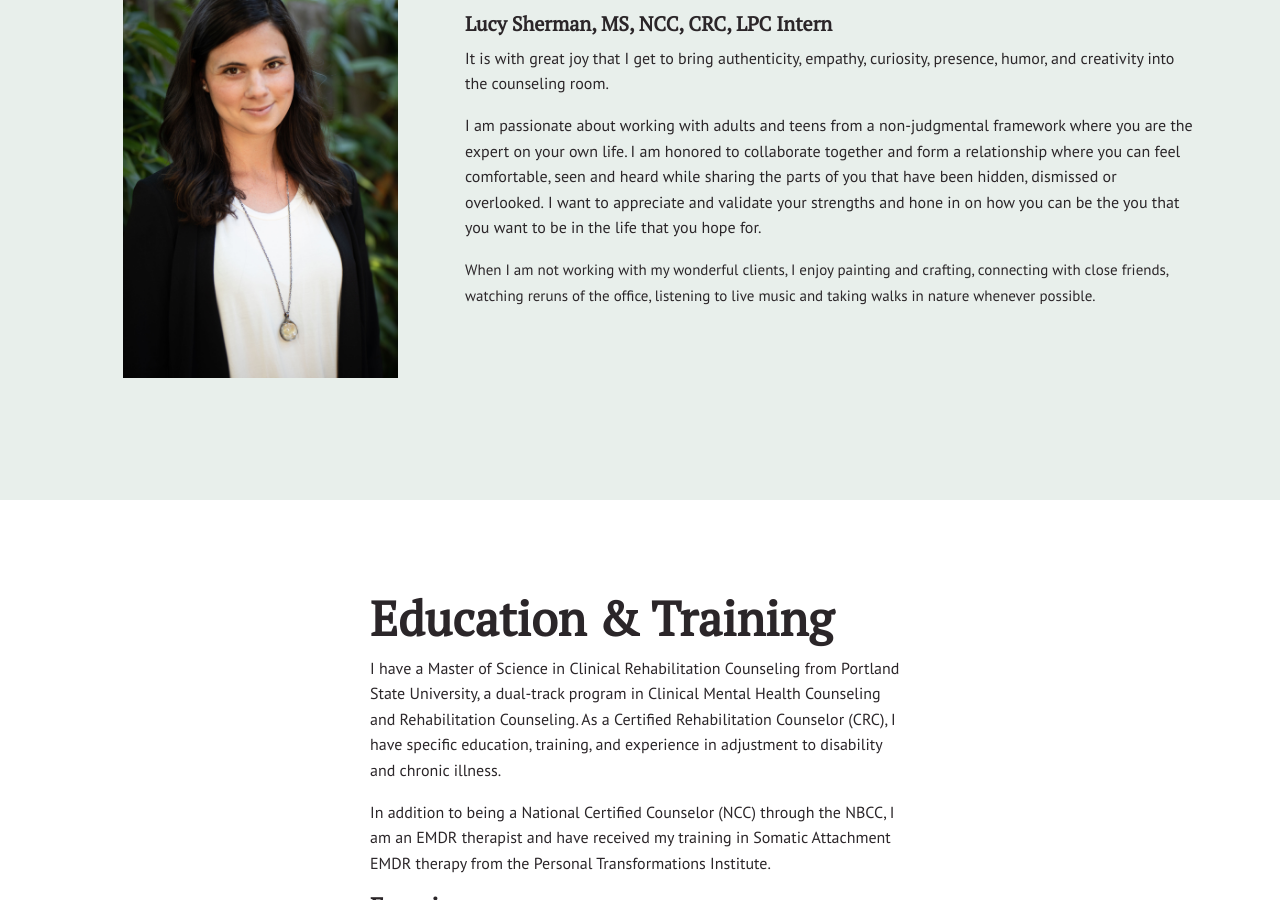
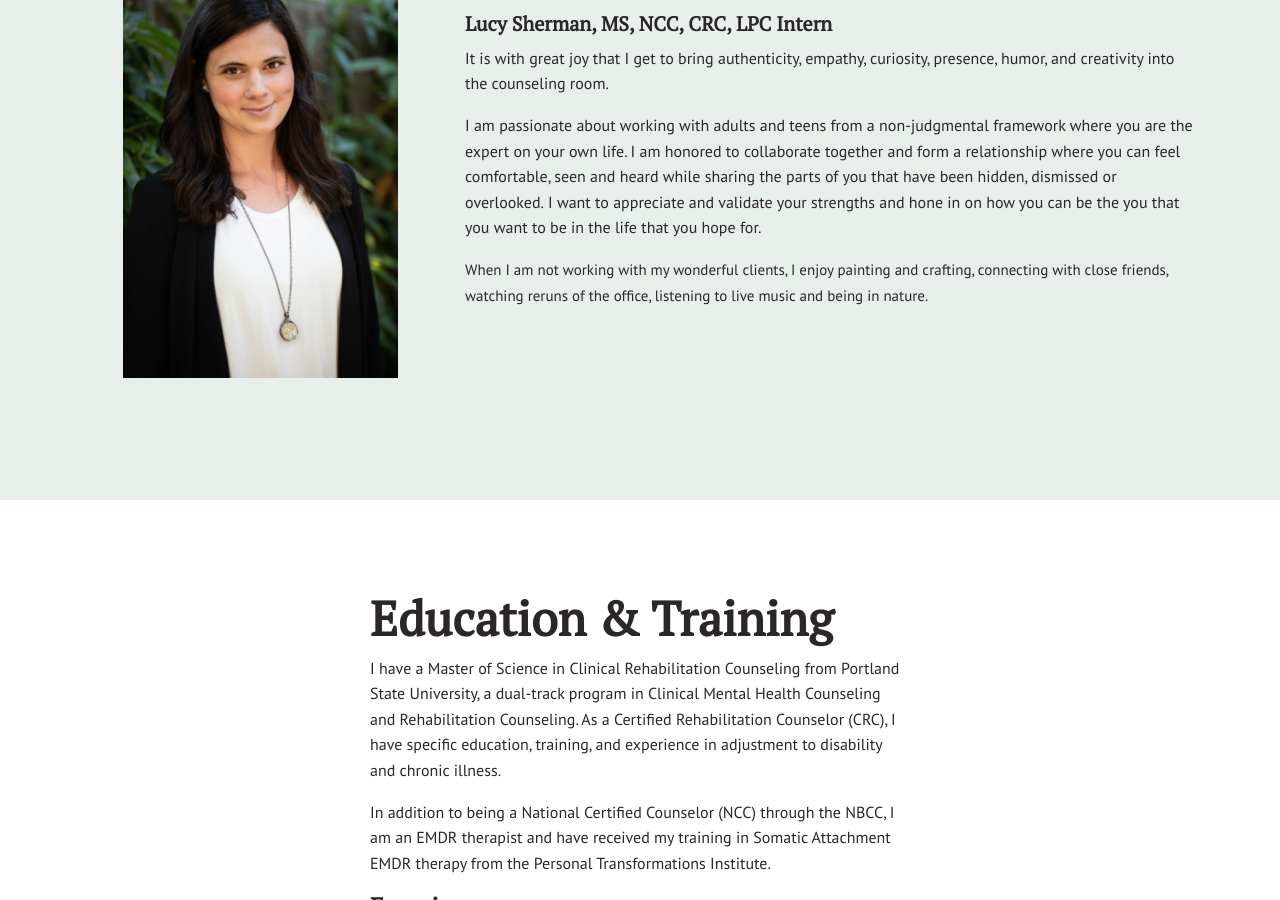
Before and after one commit to NickArrasate/perceptivecounseling, a Jekyll site: the page built from about.html, in a window 1280 px wide and 900 px high, scrolled down 476 px. Built offline with Jekyll 4.4.1, drawn with Linux system fonts in a browser that asks for light colours; nearby versions of some CDN libraries.

Commit message:
[HT] Edited item: content/_sections/about-2-content.html

```diff
--- a/content/_sections/about-2-content.html
+++ b/content/_sections/about-2-content.html
@@ -35,7 +35,7 @@ cta:
 <h3>Lucy Sherman, MS, NCC, CRC, LPC Intern</h3>
 <p>It is with great joy that I get to bring authenticity, empathy, curiosity, presence, humor, and creativity into the counseling room.&nbsp;</p>
 <p><span style="color: #7b84a2; font-family: Ubuntu, sans-serif; font-size: 16px;">I am passionate about working with adults and teens from a non-judgmental framework where you are the expert on your own life. I am honored to collaborate together and form a relationship where you can feel comfortable, seen and heard while sharing the parts of you that have been hidden, dismissed or overlooked.</span><span style="color: #403027; font-family: 'Open Sans', sans-serif; font-size: 15px;">&nbsp;</span><span style="color: #7b84a2; font-family: Ubuntu, sans-serif; font-size: 16px;">I want to appreciate and validate your strengths and hone in on how you can be the you that you want to be in the life that you hope for. </span></p>
-<p><span style="color: #403027; font-family: 'Open Sans', sans-serif; font-size: 15px;">When I am not working with my wonderful clients, I enjoy painting and crafting, connecting with close friends, watching reruns of the office, listening to live music and taking walks in nature whenever possible.</span></p>
+<p><span style="color: #403027; font-family: 'Open Sans', sans-serif; font-size: 15px;">When I am not working with my wonderful clients, I enjoy painting and crafting, connecting with close friends, watching reruns of the office, listening to live music and being in nature.&nbsp;</span></p>
 <p>&nbsp;</p>
 </div>
 </div>
```
